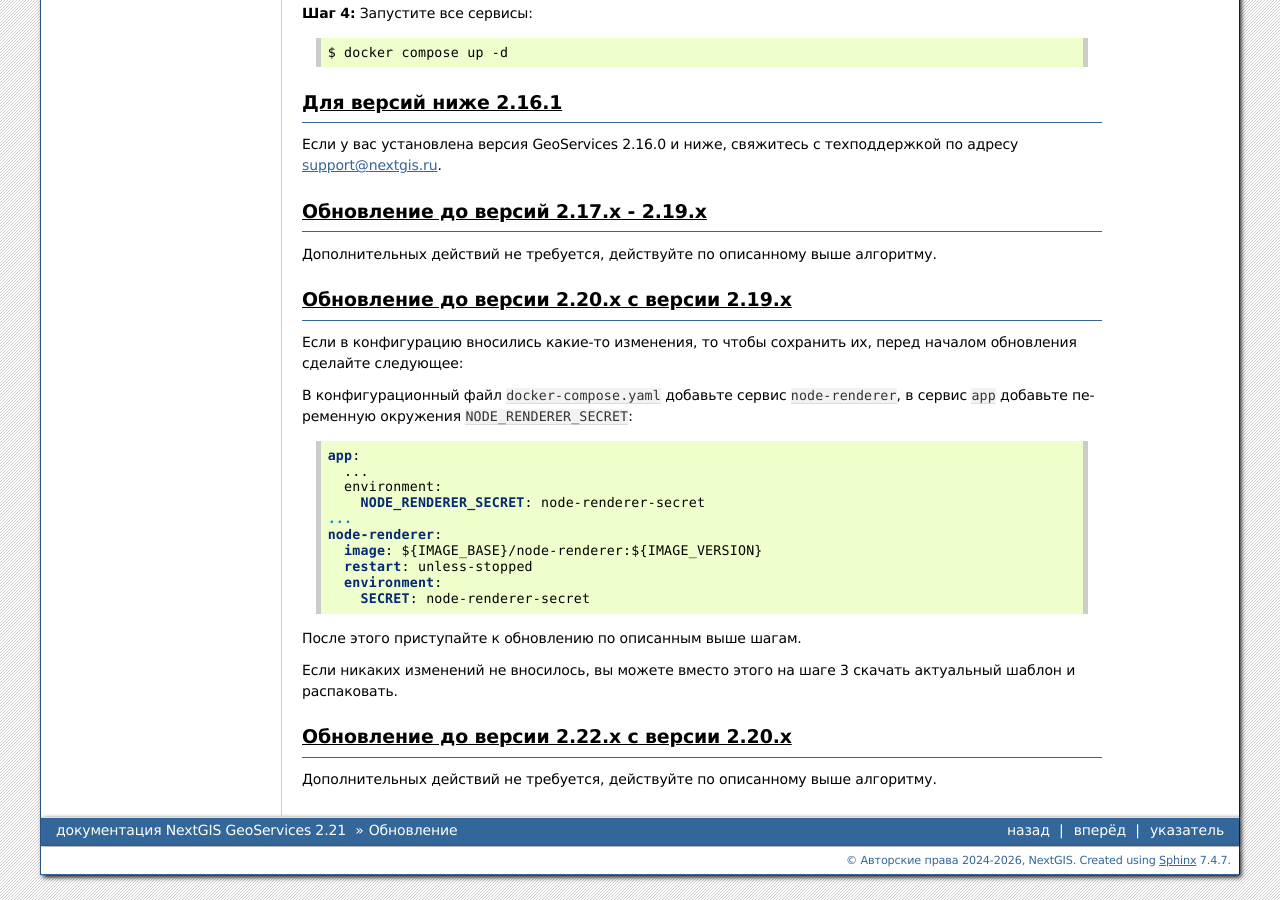
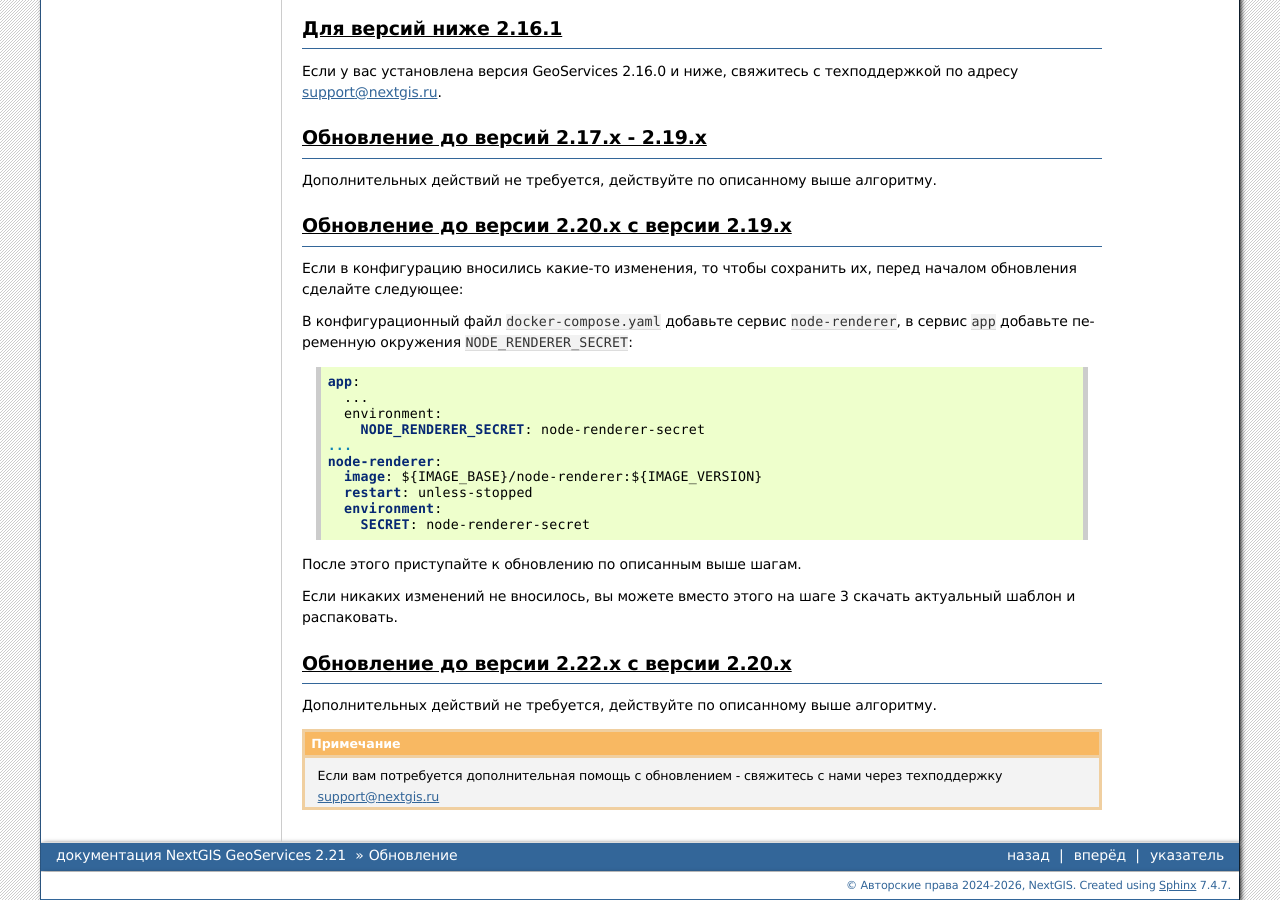
Before and after one commit to nextgis/docs_geoserv_prem, a Sphinx documentation site: the page built from source/upgrade.rst, in a window 1280 px wide and 900 px high, scrolled down 789 px. Built offline with Sphinx 7.4.7, drawn with Linux system fonts in a browser that asks for light colours; formulas are drawn with MathJax 3; some of the changed text lies outside the part shown.

Commit message:
Update upgrade.rst

```diff
--- a/source/upgrade.rst
+++ b/source/upgrade.rst
@@ -76,3 +74,5 @@
 -------------------------------------------
 
 Дополнительных действий не требуется, действуйте по описанному выше алгоритму.
+
+.. note:: Если вам потребуется дополнительная помощь с обновлением - свяжитесь с нами через техподдержку support@nextgis.ru
```
Also changed, not shown: other parts of source/upgrade.rst (+0 -2 lines).
